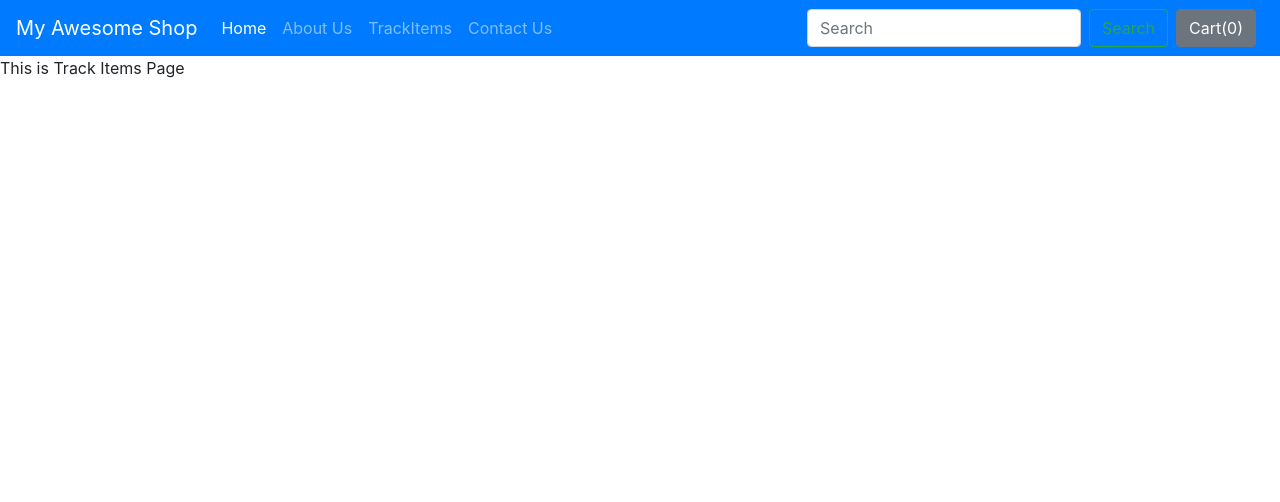
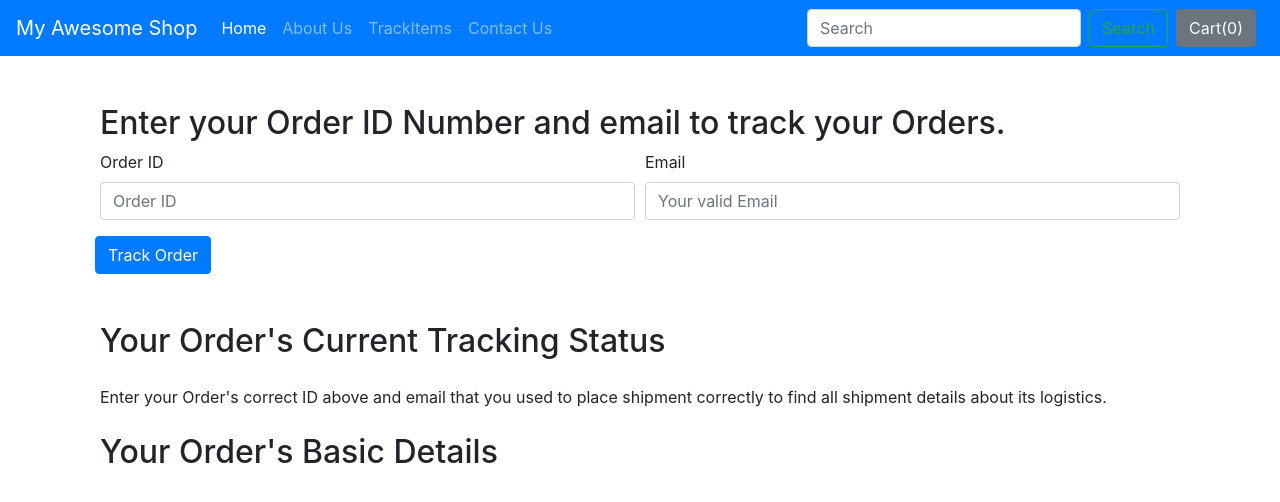
Before and after one commit to Nido89/MyAwesomeCart, a Django app: page /shop/tracker/ in a window 1280 px wide. Shown: the top 502 px of the page. Run offline with Django 3.2, Linux system fonts and the light colour scheme; some libraries are stand-ins or nearby versions.

Commit message:
Prices for product added, Tracker for product details added. Total Bill aded while checkout.

```diff
--- a/mac/mac/settings.py
+++ b/mac/mac/settings.py
@@ -57,7 +57,7 @@ ROOT_URLCONF = 'mac.urls'
 TEMPLATES = [
     {
         'BACKEND': 'django.template.backends.django.DjangoTemplates',
-        'DIRS': [],
+        'DIRS': ['mac/templates'],
         'APP_DIRS': True,
         'OPTIONS': {
             'context_processors': [
--- a/mac/mac/urls.py
+++ b/mac/mac/urls.py
@@ -17,9 +17,11 @@ from django.contrib import admin
 from django.urls import path, include
 from django.conf import settings
 from django.conf.urls.static import static
+from .import views
 
 urlpatterns = [
     path('admin/', admin.site.urls),
     path('shop/', include('shop.urls')),
-    path('blog/', include('blog.urls'))
+    path('blog/', include('blog.urls')),
+    path('', views.index)
 ]   +static(settings.MEDIA_URL, document_root=settings.MEDIA_ROOT)
--- a/mac/shop/admin.py
+++ b/mac/shop/admin.py
@@ -1,8 +1,9 @@
 from django.contrib import admin
 
 # Register your models here.
-from .models import Product,Contact,Orders
+from .models import Product,Contact,Orders,OrderUpdate
 
 admin.site.register(Product)
 admin.site.register(Contact)
 admin.site.register(Orders)
+admin.site.register(OrderUpdate)
--- a/mac/shop/templates/shop/basic.html
+++ b/mac/shop/templates/shop/basic.html
@@ -62,7 +62,9 @@
 
   <!-- Optional JavaScript -->
   <!-- jQuery first, then Popper.js, then Bootstrap JS -->
-  <script src="https://code.jquery.com/jquery-3.4.1.slim.min.js" integrity="sha384-J6qa4849blE2+poT4WnyKhv5vZF5SrPo0iEjwBvKU7imGFAV0wwj1yYfoRSJoZ+n" crossorigin="anonymous"></script>
+  <script src="https://code.jquery.com/jquery-3.4.1.js"
+  integrity="sha256-WpOohJOqMqqyKL9FccASB9O0KwACQJpFTUBLTYOVvVU="
+  crossorigin="anonymous"></script>
   <script src="https://cdn.jsdelivr.net/npm/popper.js@1.16.0/dist/umd/popper.min.js" integrity="sha384-Q6E9RHvbIyZFJoft+2mJbHaEWldlvI9IOYy5n3zV9zzTtmI3UksdQRVvoxMfooAo" crossorigin="anonymous"></script>
   <script src="https://stackpath.bootstrapcdn.com/bootstrap/4.4.1/js/bootstrap.min.js" integrity="sha384-wfSDF2E50Y2D1uUdj0O3uMBJnjuUD4Ih7YwaYd1iqfktj0Uod8GCExl3Og8ifwB6" crossorigin="anonymous"></script>
     {% block js %} {% endblock %}
--- a/mac/shop/templates/shop/tracker.html
+++ b/mac/shop/templates/shop/tracker.html
@@ -1,4 +1,116 @@
 {% extends 'shop/basic.html' %}
 
-{% block title %}TrackItems{% endblock %}
-{% block body %} This is Track Items Page{% endblock %}
+{% block title %}
+Shop's Track Page
+{% endblock %}
+{% block body %}
+
+<div class="container">
+	<div class="col my-5">
+	<h2>Enter your Order ID Number and email to track your Orders.</h2>
+
+	<form method="post" action="#" id="trackerForm"> {% csrf_token %}
+  <div class="form-row">
+  	<div class="form-group col-md-6">
+      <label for="inputname">Order ID</label>
+      <input type="text" class="form-control" id="orderId" name="orderId" required="required" placeholder="Order ID">
+    </div>
+    <div class="form-group col-md-6">
+      <label for="inputEmail4">Email</label>
+      <input type="email" class="form-control" id="email" name="email" required="required" placeholder="Your valid Email">
+    </div>
+    <button type="submit" class="btn btn-primary">Track Order</button>
+  </div>
+
+
+</div>
+<div class="col my-5">
+<h2>Your Order's Current Tracking Status</h2>
+	<div class="my-4">
+		<!-- Targetting UL elements with id=items -->
+<ul class="list-group" id="items">
+	Enter your Order's correct ID above and email that you used to place shipment correctly to find all shipment details about its logistics.
+
+</ul>
+
+	</div>
+<h2>Your Order's Basic Details</h2>
+	<div class="my-4">
+		<!-- Targetting UL elements with id=items -->
+<ul class="list-group" id="citems">
+</ul>
+
+	</div>
+
+</div>
+</div>
+{% endblock %}
+ {% block js %}
+ <script>
+$('#trackerForm').submit(function(event){
+	$('#items').empty();
+
+	var formData = {
+		'orderId' :$('input[name=orderId]').val(),
+		'email':$('input[name=email]').val(),
+		'csrfmiddlewaretoken':$('input[name=csrfmiddlewaretoken]').val(),
+	};
+
+	$.ajax({
+		type:'POST',
+		url: '/shop/tracker/',
+		data: formData,
+		encode: true
+	})
+	.done(function(data){
+		console.log(data)
+		data= JSON.parse(data);
+		updates = data[0];
+		if (updates.length>0 & updates !={}){
+
+
+
+	for (i=0;i<updates.length;i++){
+
+	 	let text = updates[i]['text'];
+	 	let time = updates[i]['time'];
+	 	mystr = `<li class="list-group-item d-flex justify-content-between align-items-center">
+	     ${text}
+	     <span class="badge badge-primary badge-pill">${time}</span>
+	   </li>`
+	   //Handling the mystr string
+	   $('#items').append(mystr);
+
+ 	}
+ }
+ else{
+ 	mystr = `<li class="list-group-item d-flex justify-content-between align-items-center">
+	     Sorry something is wrong. Please double check if you typed everything correctly.Check email and all spellings plus exact order id Number.</li>`
+ 	$('#items').append(mystr);
+
+ }
+
+// Filling the details of the order
+cart = JSON.parse(data[1]);
+console.log(cart);
+for (item in cart) {
+        let name = cart[item][1];
+        let qty = cart[item][0];
+        mystr = `<li class="list-group-item d-flex justify-content-between align-items-center">
+                    ${name}
+                    <span class="badge badge-primary">${qty}</span>
+
+                </li>`
+        $('#citems').append(mystr);
+    }
+
+	});
+	event.preventDefault();
+
+
+
+
+});
+ </script>
+
+{% endblock %}
--- a/mac/shop/views.py
+++ b/mac/shop/views.py
@@ -1,17 +1,14 @@
 from django.shortcuts import render
-from .models import Product, Contact, Orders
+from .models import Product, Contact, Orders, OrderUpdate
 from math import ceil
-
+import json
 from django.http import HttpResponse
 
 
 
 # Create your views here.
 def index(request):
-    # products = Product.objects.all()
-    # print(products)
-    # n = len(products)
-    # nSlides = n//4 + ceil((n/4)-(n//4))
+
     allProds = []
     catprods = Product.objects.values('category','id')
     cats = {item['category'] for item in catprods}
@@ -20,14 +17,15 @@ def index(request):
         n = len(prod)
         nSlides = n // 4 + ceil((n / 4) - (n // 4))
         allProds.append([prod,range(1,nSlides),nSlides])
-    #params = {'no_of_slides':nSlides,'range': range(1,nSlides),'product': products}
-    # allProds = [[products,range(1,nSlides), nSlides ],
-    #             [products,range(1,nSlides), nSlides ]]
+
     params ={'allProds':allProds}
     return render(request,'shop/index.html',params)
 
+
 def about(request):
     return render(request, 'shop/about.html')
+
+
 
 def contact(request):
     if request.method== "POST":
@@ -48,17 +46,43 @@ def contact(request):
         return render(request, 'shop/contact.html',{'thank':thank})
     return render(request, 'shop/contact.html')
 
+
+
 def tracker(request):
+    if request.method== "POST":
+        orderId = request.POST.get('orderId','')
+        email = request.POST.get('email','')
+
+        try:
+            order = Orders.objects.filter(order_id=orderId, email=email)
+            if len(order) > 0:
+                update = OrderUpdate.objects.filter(order_id=orderId)
+                updates = []
+                for item in update:
+                    updates.append({'text': item.update_desc,'time':item.timestamp})
+                    response = json.dumps([updates,order[0].items_json], default=str)
+                return HttpResponse(response)
+            else:
+                return HttpResponse('{}')
+        except Exception as e:
+            return HttpResponse('{}')
+
     return render(request, 'shop/tracker.html')
+
+
+
 
 def search(request):
     return render(request, 'shop/search.html')
 
+
+
 def productView(request,myid):
     #fetch products with there id
     product = Product.objects.filter(id=myid)
+    return render(request, 'shop/prodview.html',{'product':product[0]})
 
-    return render(request, 'shop/prodview.html',{'product':product[0]})
+
 
 def checkout(request):
     if request.method== "POST":
@@ -70,9 +94,10 @@ def checkout(request):
         state = request.POST.get('state','')
         zip_code = request.POST.get('zip_code','')
         phone = request.POST.get('phone','')
-
         order = Orders(items_json=items_json,name=name,email=email,phone=phone,address=address,city=city,state=state,zip_code=zip_code)
         order.save()
+        update = OrderUpdate(order_id=order.order_id, update_desc = "The order is been placed")
+        update.save()
         thank = True
         id = order.order_id
         return render(request, 'shop/checkout.html',{'thank':thank, 'id': id})
```
Also changed, not shown: mac/mac/views.py (added, +11 -0 lines), mac/shop/models.py (+9 -0 lines), mac/shop/templates/shop/checkout.html (+22 -15 lines), mac/shop/templates/shop/index.html (+6 -1 lines), mac/db.sqlite3, mac/shop/migrations/0007_orderupdate.py (added), mac/shop/migrations/0008_auto_20200325_1356.py (added), mac/shop/migrations/0009_auto_20200325_1359.py (added), mac/shop/migrations/0010_auto_20200325_1441.py (added), mac/shop/migrations/0011_auto_20200325_1447.py (added).
